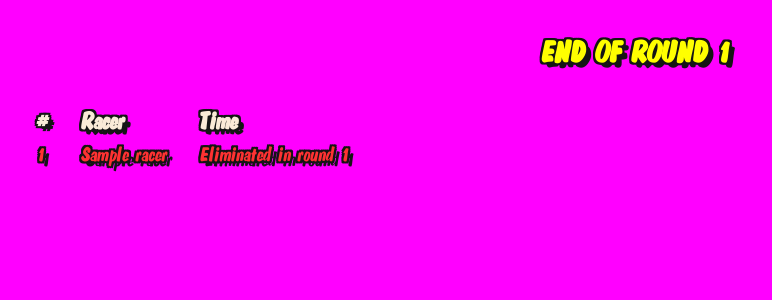
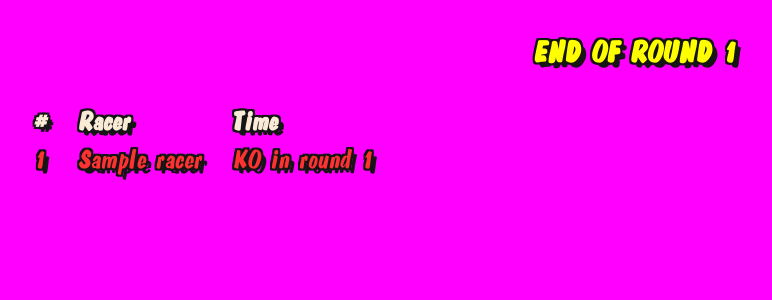
Before and after one commit to virusereturns/kotracker, a Django app: page /view_round/1/1/ in a window 1280 px wide. Shown: the top 300 px of the page, without its empty margins (3-775 px from the left). Run offline with Django 3.2, Linux system fonts and the light colour scheme; tables that the repository leaves empty hold one stand-in row (values such as "Sample post").

Commit message:
some style fixing

```diff
--- a/kotracker/static/css/styles.css
+++ b/kotracker/static/css/styles.css
@@ -5,6 +5,7 @@
   src: url("../fonts/MANDELA_.TTF");
 }
 body {
+    letter-spacing: 1px;
     background-color: #FF00FF;
     font-family: "Tecmo";
     color: antiquewhite;
@@ -19,13 +20,17 @@ body {
       -2px  0px #151515,
       -2px -2px #151515;
 }
+table{
+  border-collapse: separate;
+  border-spacing: 0 1px;
+}
 h3 {
   font-size: 30px;
   text-align: center;
   color: yellow;
 }
 th {
-  font-size: 24px;
+  font-size: 26px;
   text-align: left;
   padding-left: 30px;
 }
@@ -35,21 +40,21 @@ td {
   padding-left: 30px;
 }
 tr {
-  font-size: 20px;
+  font-size: 26px;
 }
 .first {
   color: #D4AF37;
-  font-size: 26px;
+  font-size: 30px;
 }
 .second {
   color: #C0C0C0;
-  font-size: 24px;
+  font-size: 28px;
 }
 .third {
   color: #CD7F32;
-  font-size: 22px;
+  font-size: 26px;
 }
 .dropped {
   color: rgb(255, 50, 50);
-  font-size: 20px;
+  font-size: 26px;
 }
--- a/templates/view_round.html
+++ b/templates/view_round.html
@@ -22,7 +22,7 @@
             <td>{{forloop.counter}}</td>
             <td>{{racer_round.racer}}</td>
             {% if racer_round.racer.eliminated and racer_round.racer.elimination_round <= round.number %}
-            <td>Eliminated in round {{racer_round.racer.elimination_round}}</td>
+            <td>KO in round {{racer_round.racer.elimination_round}}</td>
             <td></td>
             {% elif racer_round.racer.dropped and racer_round.racer.elimination_round <= round.number %}
             <td>Dropped in round {{racer_round.racer.elimination_round}}</td>
```
